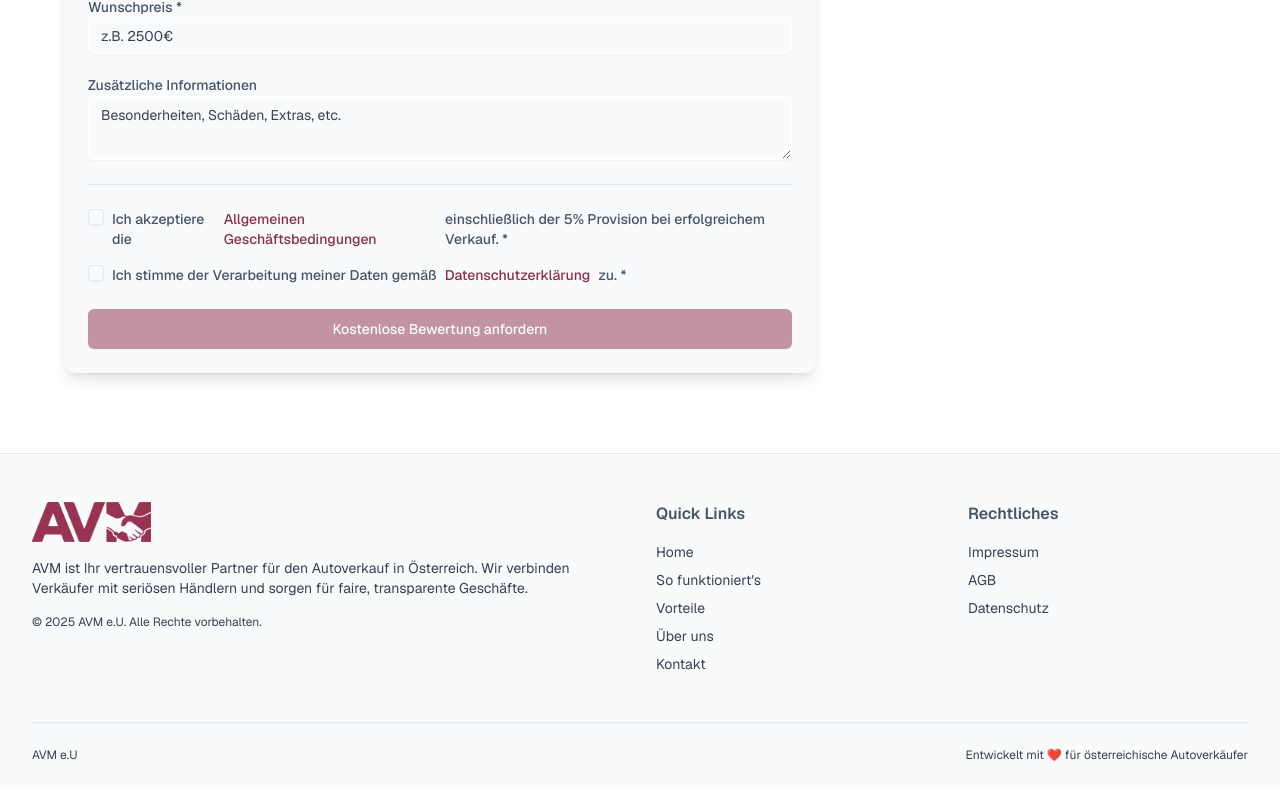
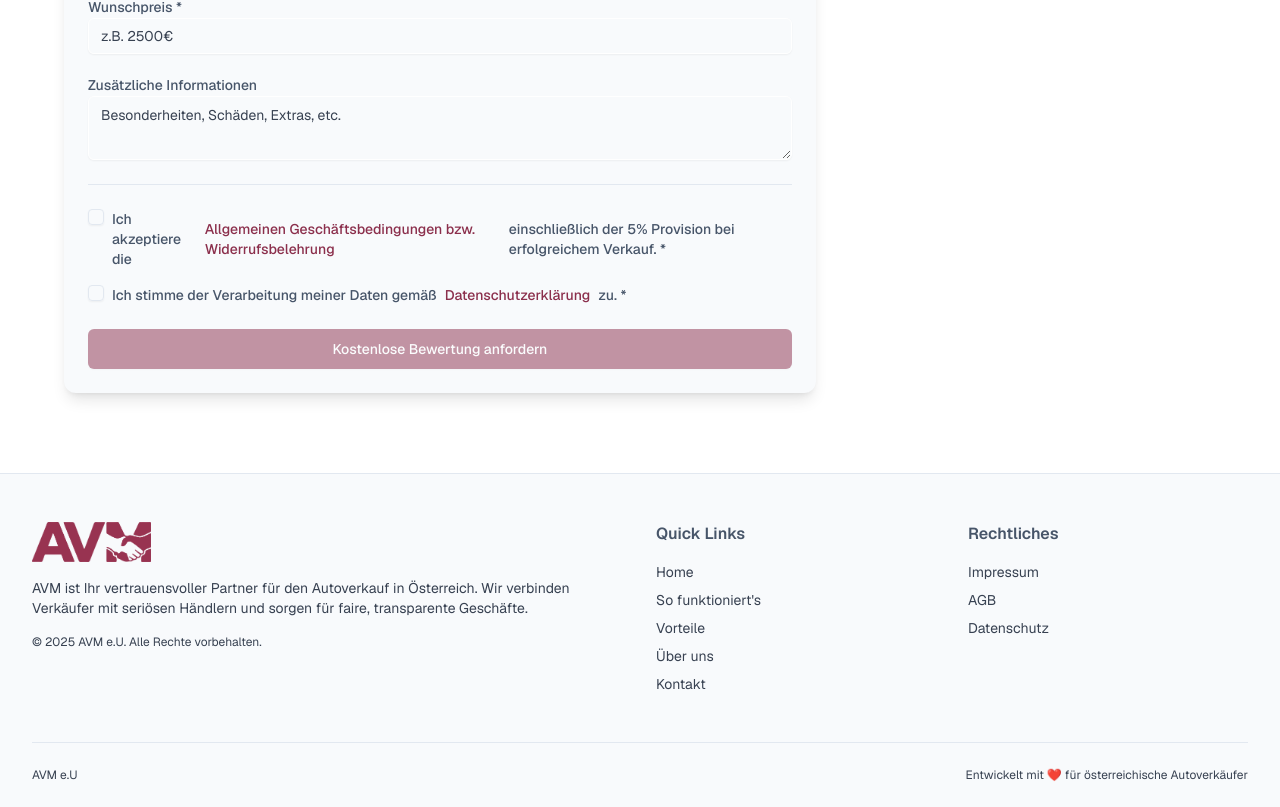
Before and after one commit to vertrieb-source/avm, a Next.js app: page / in a window 1280 px wide. Shown: the part 3704-4511 px from the top of the page. Built offline with nearby package versions, Linux system fonts and the light colour scheme.

Commit message:
Add files via upload

```diff
--- a/components/contact-section.tsx
+++ b/components/contact-section.tsx
@@ -366,7 +366,7 @@ export function ContactSection() {
                         <Label htmlFor="agb" className="text-sm text-pretty">
                           Ich akzeptiere die{" "}
                           <a href="/agb" className="text-primary hover:underline">
-                            Allgemeinen Geschäftsbedingungen
+                            Allgemeinen Geschäftsbedingungen bzw. Widerrufsbelehrung
                           </a>{" "}
                           einschließlich der 5% Provision bei erfolgreichem Verkauf. *
                         </Label>
```
